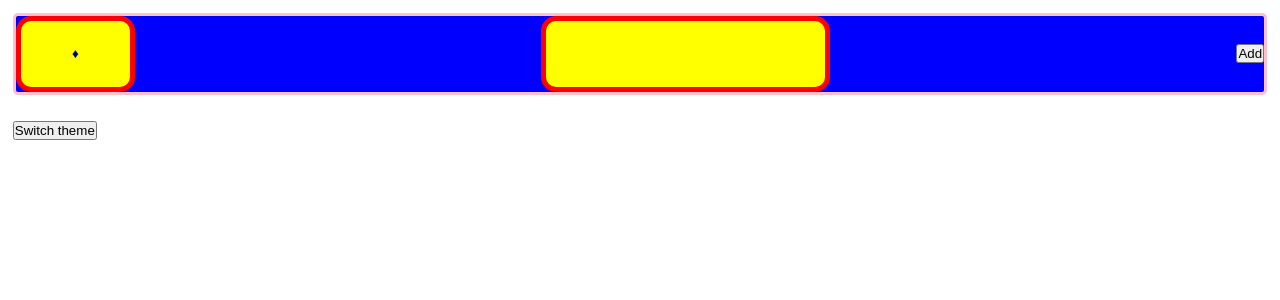
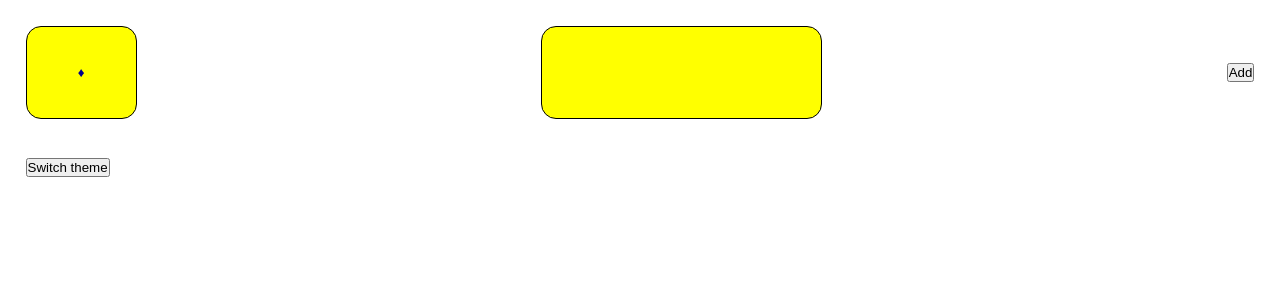
Before and after one commit to tramallo/exercise-emoji_todo_list, a React (Vite) app: page / in a window 1280 px wide. Shown: the top 300 px of the page. Built offline with nearby package versions, Linux system fonts and the light colour scheme.

Commit message:
App -> set style

```diff
--- a/src/App.css
+++ b/src/App.css
@@ -4,7 +4,7 @@
 }
 
 body {
-  padding: 1vw;
+  padding: 2vw;
 }
 
 .light-theme {
@@ -12,21 +12,14 @@ body {
   --theme-text-color: darkblue;
   --theme-hover-color: tomato;
   --theme-focus-color: green;
-  --theme-padding: 2vw 4vw;
-  --theme-border: 5px solid red;
+  --theme-padding: 0.5vw 4vw;
+  --theme-border: 1px solid black;
   --theme-border-radius: 15px;
-
-  --theme-container-color: blue;
-  --theme-container-border-radius: 5px;
-  --theme-container-padding: 0;
-  --theme-container-border: 3px solid pink;
 }
-
-.new-todo {
-  margin-bottom: 2vw;
+.light-theme .new-todo {
+  --theme-padding: 3vw 4vw;
 }
 
 .todos-list {
-  margin-inline: 3vw;
-  --custom-padding: 1vw 3vw;
+  margin: 3vw 4vw;
 }
```
